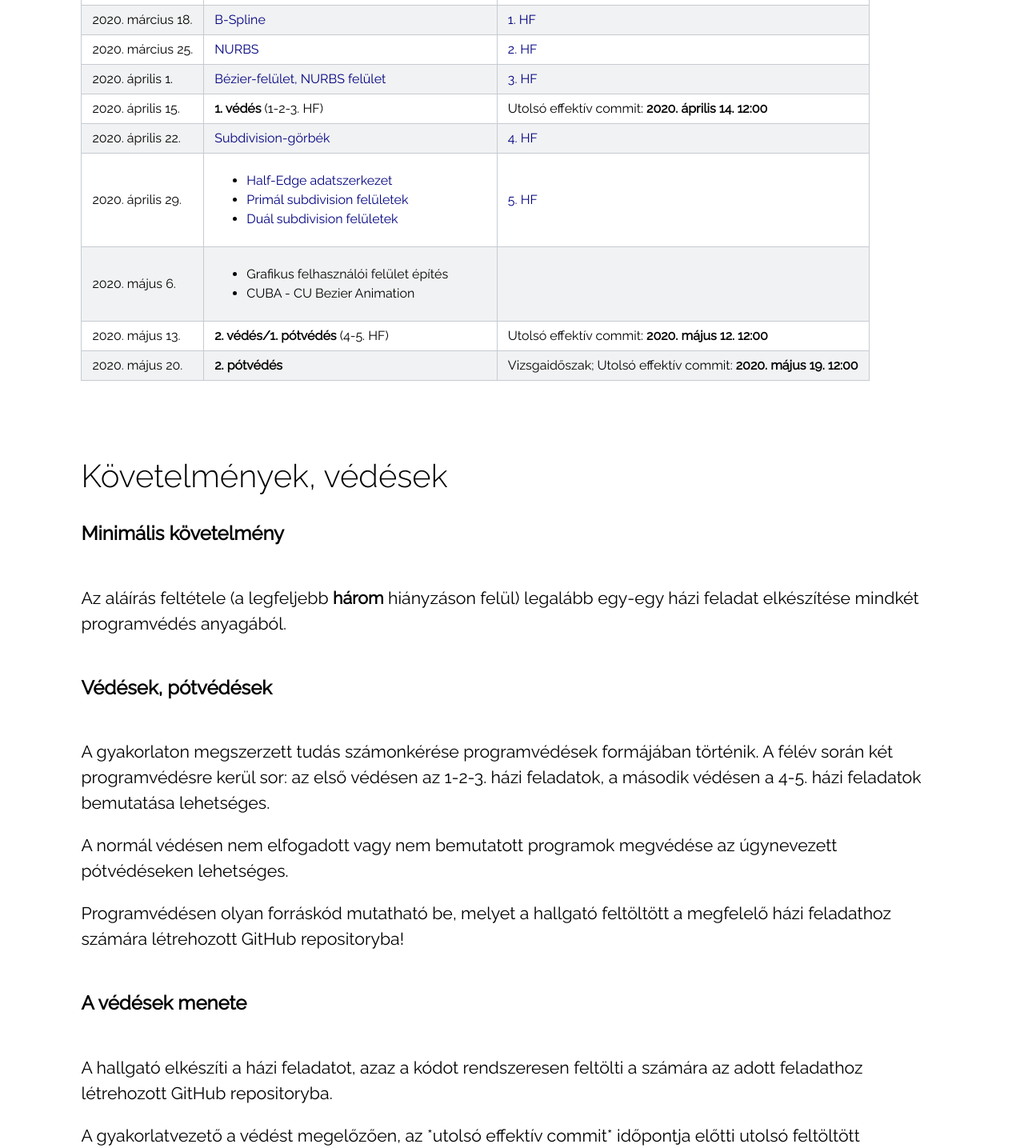
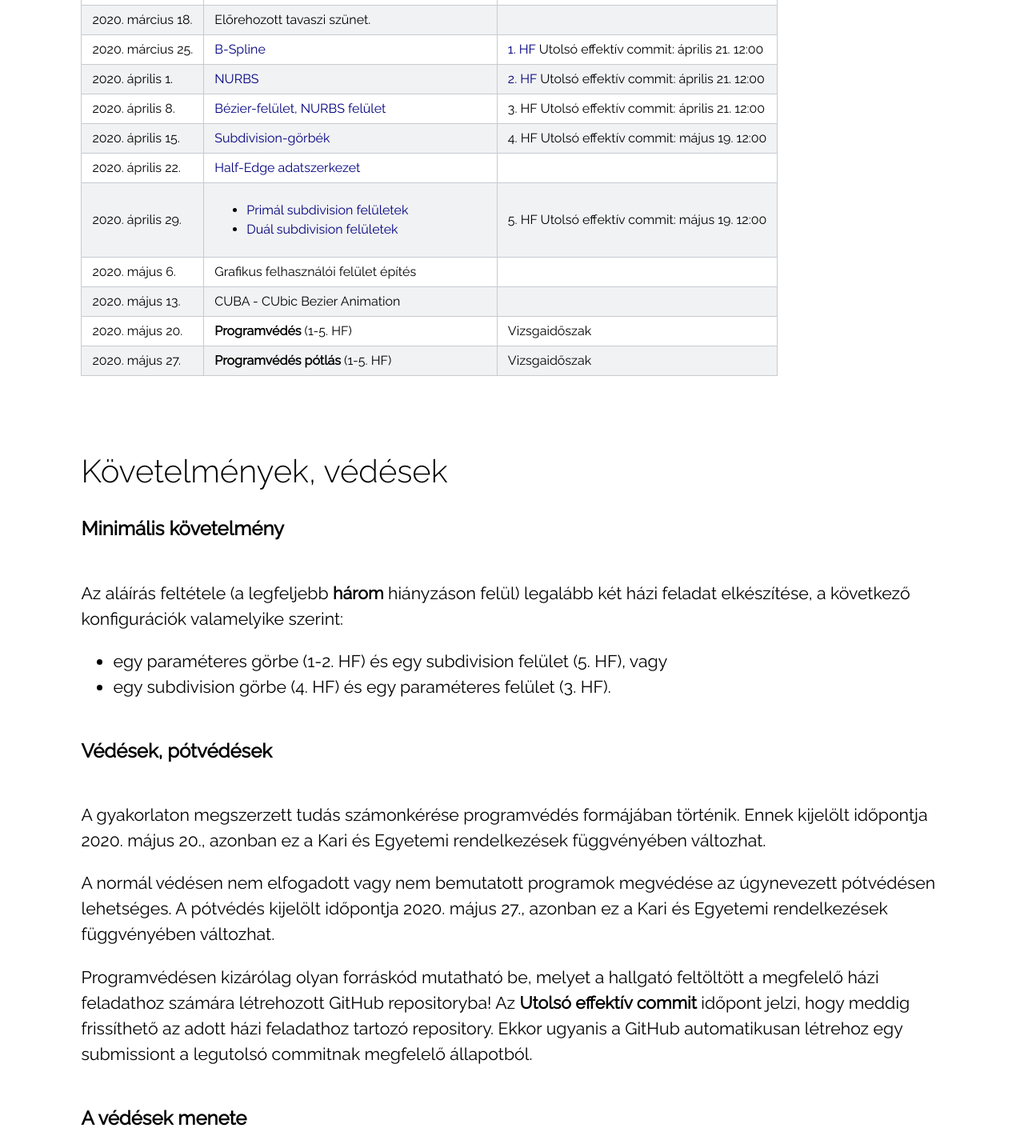
Before and after one commit to computer-graphics-master/site, a website: page docs/index.html in a window 1280 px wide. Shown: the part 1365-2800 px from the top of the page at 80% size. Drawn offline with Linux system fonts and the light colour scheme.

Commit message:
Updates caused by the online classes

```diff
--- a/docs/assets/style/main.css
+++ b/docs/assets/style/main.css
@@ -50,6 +50,11 @@ body {
     text-decoration: none;
     color: white;
     display: block;
+}
+
+#landing .twitch-link {
+    text-decoration: none;
+    color: #8868c3;
 }
 
 
@@ -154,7 +159,7 @@ main h1 {
     font-weight: 300;
 }
 
-main p {
+.cell > p, .cell > ul {
     font-size: 1.333rem;
 }
 
--- a/docs/index.html
+++ b/docs/index.html
@@ -20,7 +20,7 @@
         Komputergrafika
       </h1>
       <h2>
-        Szerda 08:00, IK-205
+        Szerda 08:30, <a class="twitch-link" href="https://www.twitch.tv/battila7">twitch.tv/battila7</a>
       </h2>
       <nav>
         <a href="#tematika">Tematika</a>
@@ -83,74 +83,78 @@
             <tr>
               <td>2020. március 4.</td>
               <td><a href="https://beta.observablehq.com/@battila7/6-bezier-gorbe">Bézier-görbe</a></td>
-              <td> </td>
+              <td></td>
             </tr>
             <tr>
               <td>2020. március 11.</td>
               <td><a href="https://observablehq.com/@battila7/7-cardinal-spline">Cardinal Spline</a></td>
-              <td> </td>
+              <td></td>
             </tr>
             <tr>
               <td>2020. március 18.</td>
-              <td><a href="https://beta.observablehq.com/@battila7/8-b-spline">B-Spline</a></td>
-              <td><a href="https://beta.observablehq.com/@battila7/18-19-1-1-hazi-feladat-b-spline">1. HF</a></td>
+              <td>Előrehozott tavaszi szünet.</td>
+              <td></td>
             </tr>
             <tr>
               <td>2020. március 25.</td>
-              <td><a href="https://beta.observablehq.com/@battila7/8-b-spline">NURBS</a></td>
-              <td><a href="https://beta.observablehq.com/@battila7/18-19-1-2-hazi-feladat-nurbs">2. HF</a></td>
+              <td><a href="https://beta.observablehq.com/@battila7/8-b-spline">B-Spline</a></td>
+              <td><a href="https://observablehq.com/@battila7/19-20-2-1-hazi-feladat-b-spline">1. HF</a> Utolsó effektív commit: április 21. 12:00</td>
             </tr>
             <tr>
               <td>2020. április 1.</td>
+              <td><a href="https://beta.observablehq.com/@battila7/8-b-spline">NURBS</a></td>
+              <td><a href="https://observablehq.com/@battila7/2-hazi-feladat-nurbs">2. HF</a> Utolsó effektív commit: április 21. 12:00</td>
+            </tr>
+            <tr>
+              <td>2020. április 8.</td>
               <td><a href="https://nbviewer.jupyter.org/github/kompgraf/course-material/blob/master/notebooks/06-bezier-felulet/06-bezier-felulet.ipynb">Bézier-felület,
                   NURBS felület</a></td>
-              <td><a href="https://nbviewer.jupyter.org/github/kompgraf/course-material/blob/master/notebooks/hf-03-bezier-felulet/hf-03-bezier-felulet.ipynb">3.
-                  HF</a></td>
+              <td>3. HF Utolsó effektív commit: április 21. 12:00</td>
             </tr>
             <tr>
               <td>2020. április 15.</td>
-              <td><strong>1. védés</strong> (1-2-3. HF)</td>
-              <td>Utolsó effektív commit: <strong>2020. április 14. 12:00</strong></td>
+              <td><a href="https://nbviewer.jupyter.org/github/kompgraf/course-material/blob/master/notebooks/07-subdivision-gorbe/07-subdivision-gorbe.ipynb">Subdivision-görbék</a></td>
+              <td>4. HF Utolsó effektív commit: május 19. 12:00</td>
             </tr>
             <tr>
               <td>2020. április 22.</td>
-              <td><a href="https://nbviewer.jupyter.org/github/kompgraf/course-material/blob/master/notebooks/07-subdivision-gorbe/07-subdivision-gorbe.ipynb">Subdivision-görbék</a></td>
-              <td><a href="https://nbviewer.jupyter.org/github/kompgraf/course-material/tree/master/notebooks/hf-04-subdivision-gorbe/">4.
-                  HF</a></td>
+              <td>
+                <a href="https://nbviewer.jupyter.org/github/kompgraf/course-material/blob/master/notebooks/08-half-edge/08-half-edge.ipynb">Half-Edge
+                      adatszerkezet</a>
+              </td>
+              <td></td>
             </tr>
             <tr>
               <td>2020. április 29.</td>
               <td>
                 <ul>
-                  <li><a href="https://nbviewer.jupyter.org/github/kompgraf/course-material/blob/master/notebooks/08-half-edge/08-half-edge.ipynb">Half-Edge
-                      adatszerkezet</a></li>
                   <li><a href="https://nbviewer.jupyter.org/github/kompgraf/course-material/blob/master/notebooks/09-primal-subdivision-feluletek/09-primal-subdivision-feluletek.ipynb">Primál
-                      subdivision felületek</a></li>
+                    subdivision felületek</a></li>
                   <li><a href="https://nbviewer.jupyter.org/github/kompgraf/course-material/blob/master/notebooks/10-dual-subdivision-feluletek/10-dual-subdivision-feluletek.ipynb">Duál
                       subdivision felületek</a></li>
                 </ul>
               </td>
-              <td><a href="https://nbviewer.jupyter.org/github/kompgraf/course-material/blob/master/notebooks/hf-05-loop-subdivision/hf-05-loop-subdivision.ipynb">5. HF</a></td>
+              <td>5. HF Utolsó effektív commit: május 19. 12:00</td>
             </tr>
             <tr>
               <td>2020. május 6.</td>
-              <td>
-                <ul>
-                  <li>Grafikus felhasználói felület építés</li>
-                  <li>CUBA - CU Bezier Animation</li>
-                </ul>
-              </td>
-              <td> </td>
+              <td>Grafikus felhasználói felület építés</td>
+              <td></td>
             </tr>
             <tr>
               <td>2020. május 13.</td>
-              <td><strong>2. védés/1. pótvédés</strong> (4-5. HF)</td>
-              <td>Utolsó effektív commit: <strong>2020. május 12. 12:00</strong></td>
+              <td>CUBA - CUbic Bezier Animation</td>
+              <td></td>
             </tr>
             <tr>
               <td>2020. május 20.</td>
-              <td><strong>2. pótvédés</strong></td>
-              <td>Vizsgaidőszak; Utolsó effektív commit: <strong>2020. május 19. 12:00</strong></td>
+              <td><strong>Programvédés</strong> (1-5. HF)</td>
+              <td>Vizsgaidőszak</td>
+            </tr>
+            <tr>
+              <td>2020. május 27.</td>
+              <td><strong>Programvédés pótlás</strong> (1-5. HF)</td>
+              <td>Vizsgaidőszak</td>
             </tr>
           </tbody>
         </table>
@@ -166,26 +170,27 @@
       </div>
       <div class="cell">
         <p>
-          Az aláírás feltétele (a legfeljebb <b>három</b> hiányzáson felül) legalább egy-egy házi feladat elkészítése
-          mindkét programvédés anyagából.
+          Az aláírás feltétele (a legfeljebb <b>három</b> hiányzáson felül) legalább két házi feladat elkészítése, a következő konfigurációk valamelyike szerint:
         </p>
+        <ul>
+          <li>egy paraméteres görbe (1-2. HF) és egy subdivision felület (5. HF), vagy</li>
+          <li>egy subdivision görbe (4. HF) és egy paraméteres felület (3. HF).</li>
+        </ul>
       </div>
       <div class="cell">
         <h2>Védések, pótvédések</h2>
       </div>
       <div class="cell">
         <p>
-          A gyakorlaton megszerzett tudás számonkérése programvédések formájában történik. A félév során két
-          programvédésre kerül sor: az első védésen az 1-2-3. házi feladatok, a második védésen a 4-5. házi feladatok
-          bemutatása lehetséges.
+          A gyakorlaton megszerzett tudás számonkérése programvédés formájában történik. Ennek kijelölt időpontja 2020. május 20., azonban ez a Kari és Egyetemi rendelkezések függvényében változhat.
         </p>
         <p>
-          A normál védésen nem elfogadott vagy nem bemutatott programok megvédése az úgynevezett pótvédéseken
-          lehetséges.
+          A normál védésen nem elfogadott vagy nem bemutatott programok megvédése az úgynevezett pótvédésen
+          lehetséges. A pótvédés kijelölt időpontja 2020. május 27., azonban ez a Kari és Egyetemi rendelkezések függvényében változhat.
         </p>
         <p>
-          Programvédésen olyan forráskód mutatható be, melyet a hallgató feltöltött a megfelelő házi feladathoz
-          számára létrehozott GitHub repositoryba!
+          Programvédésen kizárólag olyan forráskód mutatható be, melyet a hallgató feltöltött a megfelelő házi feladathoz
+          számára létrehozott GitHub repositoryba! Az <b>Utolsó effektív commit</b> időpont jelzi, hogy meddig frissíthető az adott házi feladathoz tartozó repository. Ekkor ugyanis a GitHub automatikusan létrehoz egy submissiont a legutolsó commitnak megfelelő állapotból.
         </p>
       </div>
       <div class="cell">
@@ -197,13 +202,15 @@
           létrehozott GitHub repositoryba.
         </p>
         <p>
-          A gyakorlatvezető a védést megelőzően, az *utolsó effektív commit* időpontja előtti utolsó feltöltött
-          commitnak megfelelő állapotban megvizsgálja a repository tartalmát. Ez magában foglalja a csalások kiszűrését
+          A gyakorlatvezető a védést megelőzően a GitHub által submissionként megjelölt állapotban megvizsgálja a repository tartalmát. Ez magában foglalja a csalások kiszűrését
           is.
         </p>
         <p>
           A védésen a hallgató megmutatja futás közben a programot, majd pedig a gyakorlatvezető kérdéseire adott
           válaszokon keresztül elmagyarázza a program működését.
+        </p>
+        <p>
+          <b>Figyelem:</b> Jelenleg nem ismert, hogy a védésre személyesen vagy online fog sor kerülni. Ez a Kari és Egyetemi rendelkezések függvénye.
         </p>
       </div>
     </section>
```
